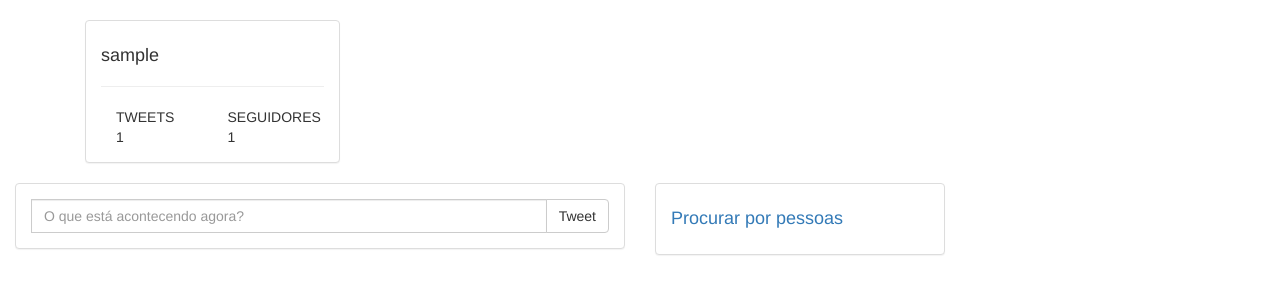
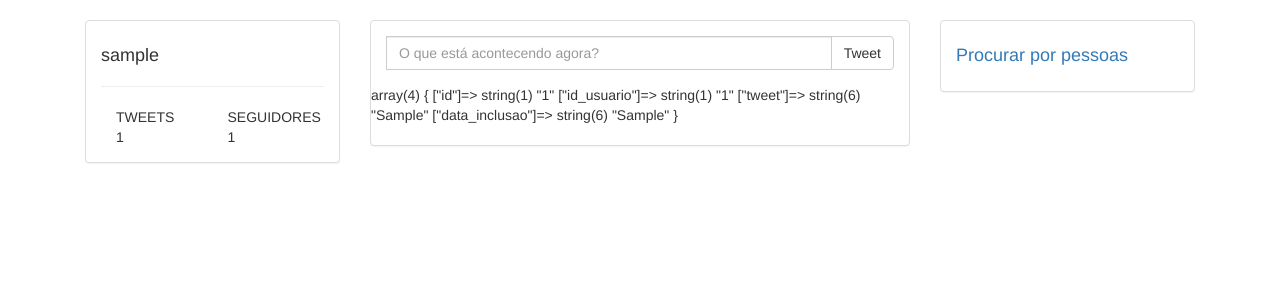
Before and after one commit to MathiTz/clone-twitter, a PHP site: page /home.php in a window 1280 px wide. Shown: the part 51-351 px from the top of the page. Run offline with PHP 8.4, Linux system fonts and the light colour scheme; the visitor is signed in with stand-in values (Sample User, id 1); tables that the repository leaves empty or names only in its code hold one stand-in row (values such as "Sample post").

Commit message:
Função de listar os tweets em ordem descrescente

```diff
--- /dev/null
+++ b/get_tweet.php
@@ -0,0 +1,36 @@
+<?php
+
+session_start();
+
+if(!isset($_SESSION['usuario']))
+{
+    header('Location: index.php?erro=1');
+}
+
+require_once('db.class.php');
+
+$id_usuario = $_SESSION['id_usuario'];
+
+$objDb = new db();
+$link = $objDb->conecta_mysql();
+
+$sql = " SELECT * FROM tweet WHERE id_usuario = $id_usuario ORDER BY data_inclusao DESC";
+
+
+$resultado_id = mysqli_query($link, $sql);
+
+if($resultado_id){
+
+    while($registro = mysqli_fetch_array($resultado_id, MYSQLI_ASSOC))
+    {
+        var_dump($registro);
+        echo '<br> <br>';
+    }
+
+} else {
+    echo 'Erro na consulta de tweets no banco de dados!';
+}
+
+
+
+?>
--- a/home.php
+++ b/home.php
@@ -39,6 +39,18 @@ if(!isset($_SESSION['usuario']))
 					});
 				}
 			});
+
+			function atualizaTweet(){
+				$.ajax({
+					url:'get_tweet.php',
+					success: function(data){
+						$('#tweets').html(data);
+					}
+				});
+			}
+
+			atualizaTweet();
+
 		});
 
 			</script>
@@ -86,7 +98,7 @@ if(!isset($_SESSION['usuario']))
 						</div>
 						</div>
 					</div>
-				</div>
+
 	    	<div class="col-md-6">
                 <div class="panel panel-default">
 									<div class="panel-body">
@@ -94,14 +106,18 @@ if(!isset($_SESSION['usuario']))
 										<form id="form_tweet">
 										<input type="text" id="texto_tweet" name="texto_tweet" class="form-control" placeholder="O que está acontecendo agora?" maxlenght="140" />
 										</form>
-											<span class="input-group-btn">
+										<span class="input-group-btn">
 												<button class="btn btn-default" id="btn_tweet" type="button">Tweet</button>
 											</span>
 										</div>
 									</div>
+
+								<div id="tweets" class="list-group">
+								</div>
+
 								</div>
 								</div>
-			</div>
+
 			<div class="col-md-3">
 				<div class="panel panel-default">
 					<div class="panel-body">
@@ -112,9 +128,9 @@ if(!isset($_SESSION['usuario']))
 			</div>
 		</div>
 
-
+		</div>
 	    </div>
-
+		</div>
 		<script src="https://maxcdn.bootstrapcdn.com/bootstrap/3.3.6/js/bootstrap.min.js"></script>
 
 	</body>
--- a/inclui_tweet.php
+++ b/inclui_tweet.php
@@ -20,8 +20,6 @@ $link = $objDb->conecta_mysql();
 
 $sql = " INSERT INTO tweet(id_usuario, tweet)values(123, '$texto_tweet')";
 
-echo $texto_tweet;
-
 mysqli_query($link, $sql);
 
 
```
